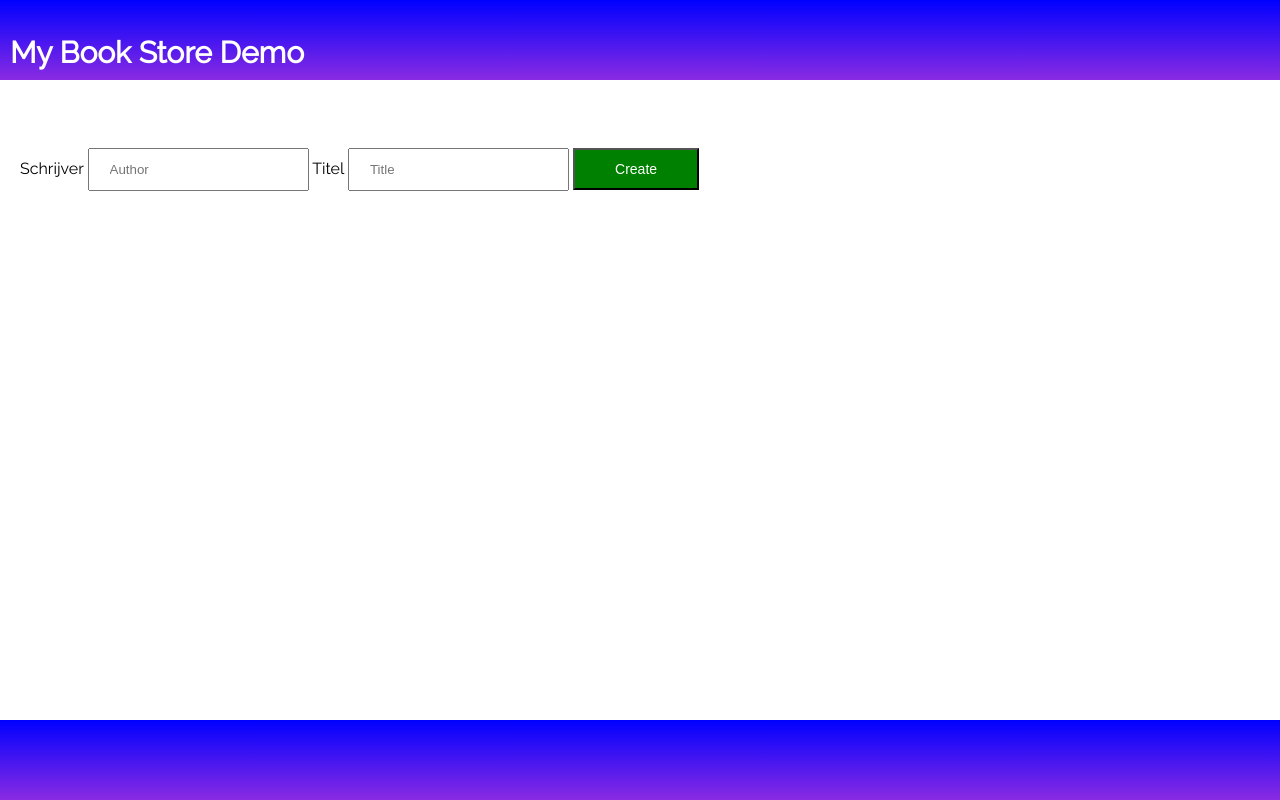
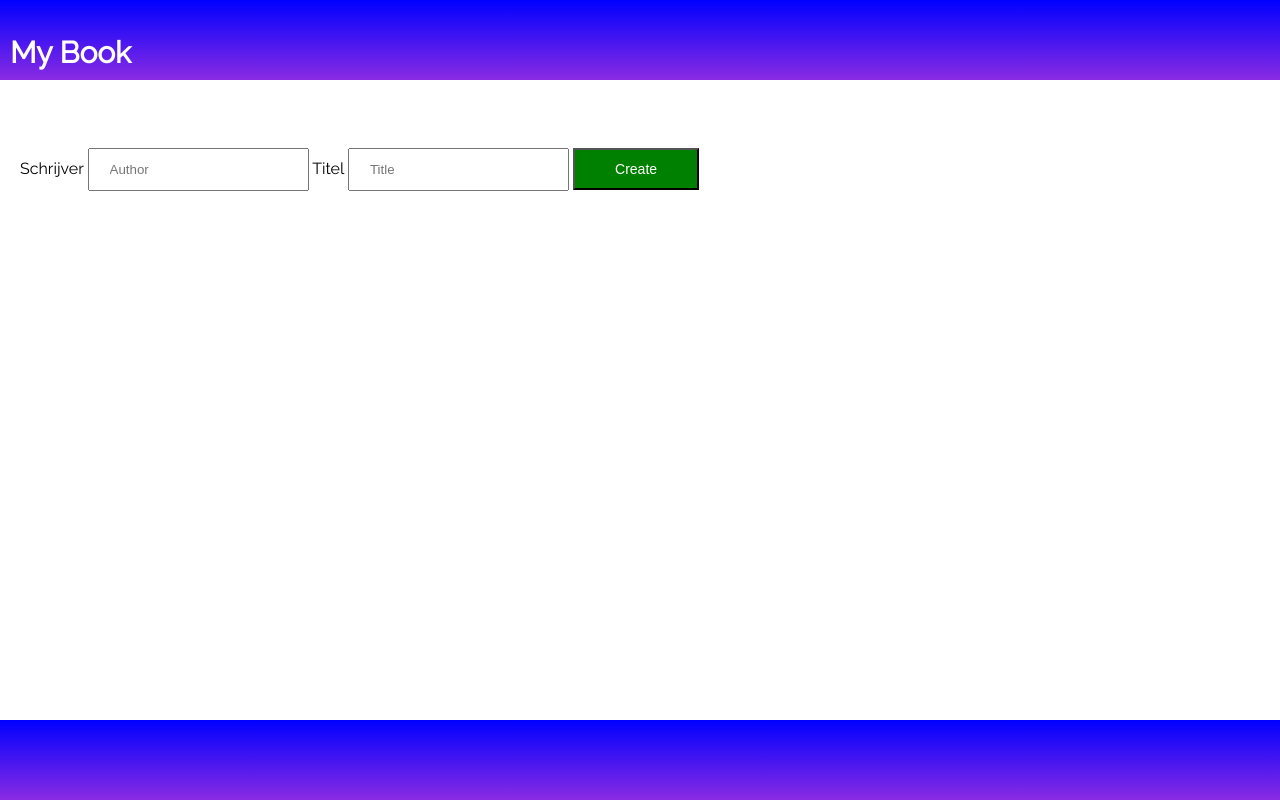
Before and after one commit to tochman/books_api_client, a website: page index.html in a window 1280 px wide. Drawn offline with Linux system fonts and the light colour scheme; no server answers.

Commit message:
adds a comment

```diff
--- a/index.html
+++ b/index.html
@@ -11,7 +11,7 @@
 
 <body>
   <section id="header">
-    <h1>My Book Store Demo </h1>
+    <h1>My Book   </h1>
   </section>
   <div id="display"></div>
 
--- a/server.js
+++ b/server.js
@@ -9,3 +9,5 @@
   watch: true,
   files: ['*.html', '*.css', '*.js']
 });
+
+// a comment
```
